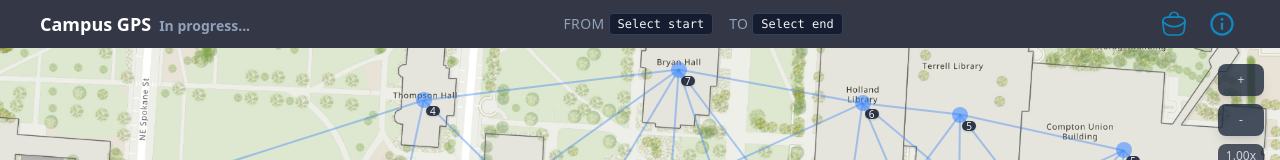
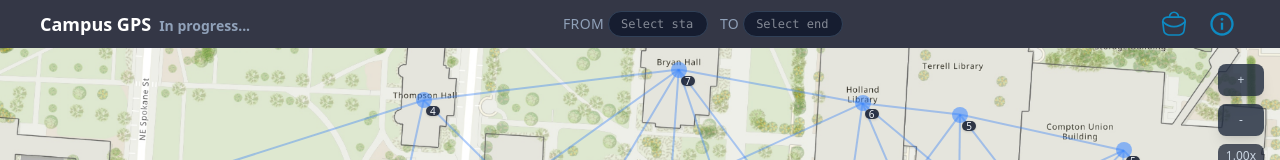
Before and after one commit to Jack-Underhill/WSU-GPS, a React (Vite) app: page / in a window 1280 px wide. Shown: the top 160 px of the page. Built offline with nearby package versions, Linux system fonts and the light colour scheme.

Commit message:
Changed Vertex Labels to Input Pills

```diff
--- a/src/App.jsx
+++ b/src/App.jsx
@@ -5,22 +5,37 @@ import Navbar from "./components/Navbar";
 
 function App() {
   const [routeSummary, setRouteSummary] = useState({
-    startName: null,
-    endName: null,
+    startName: "",
+    endName: "",
     distance: null,
   });
 
-  // Stable callback for CampusMap
+  // Called by CampusMap when start/end or distance changes
   const handleRouteSelectionChange = useCallback(
     ({ startVertex, endVertex, distance }) => {
       setRouteSummary({
-        startName: startVertex ? startVertex.name : null,
-        endName: endVertex ? endVertex.name : null,
+        startName: startVertex ? startVertex.name : "",
+        endName: endVertex ? endVertex.name : "",
         distance: distance ?? null,
       });
     },
     []
   );
+
+  // Called when user types in the navbar inputs
+  const handleStartNameChange = (value) => {
+    setRouteSummary((prev) => ({
+      ...prev,
+      startName: value,
+    }));
+  };
+
+  const handleEndNameChange = (value) => {
+    setRouteSummary((prev) => ({
+      ...prev,
+      endName: value,
+    }));
+  };
 
   return (
     <div className="min-h-screen text-white">
@@ -28,6 +43,8 @@ function App() {
         startName={routeSummary.startName}
         endName={routeSummary.endName}
         distance={routeSummary.distance}
+        onStartNameChange={handleStartNameChange}
+        onEndNameChange={handleEndNameChange}
       />
 
       <main className="relative h-[calc(100vh-3rem)]">
--- a/src/components/Navbar.jsx
+++ b/src/components/Navbar.jsx
@@ -16,10 +16,13 @@ const links = [
   },
 ];
 
-function Navbar({ startName, endName, distance }) {
-    const startLabel = startName || "Select start";
-    const endLabel = endName || "Select end";
-
+function Navbar({
+  startName,
+  endName,
+  distance,
+  onStartNameChange,
+  onEndNameChange,
+}) {
   return (
     <header className="z-10 flex h-12 items-center justify-between bg-slate-950/80 px-10 backdrop-blur">
       {/* Left side: title/status */}
@@ -31,31 +34,52 @@ function Navbar({ startName, endName, distance }) {
       </div>
 
       {/* Middle: current route summary */}
-            <div className="flex items-center gap-4 text-xs md:text-sm">
+      <div className="flex items-center px-3 gap-3 text-xs md:text-sm">
+        {/* From input pill */}
         <div className="flex items-center gap-1">
           <span className="uppercase tracking-wide text-slate-400">From</span>
-                    <span className="min-w-[5rem] rounded border border-slate-700 bg-slate-900/80 px-2 py-0.5 font-mono text-[11px] text-slate-100 md:text-xs">
-                        {startLabel}
-                    </span>
+          <input
+            type="text"
+            value={startName}
+            placeholder="Select start"
+            onChange={(e) => onStartNameChange?.(e.target.value)}
+            className="w-25 rounded-full border border-slate-700
+                       bg-slate-900/80 px-3 py-1
+                       font-mono text-[11px] text-slate-100
+                       outline-none ring-0
+                       focus:border-emerald-400 focus:ring-2 focus:ring-emerald-500/60
+                       md:text-xs"
+          />
         </div>
 
+        {/* To input pill */}
         <div className="flex items-center gap-1">
           <span className="uppercase tracking-wide text-slate-400">To</span>
-                    <span className="min-w-[5rem] rounded border border-slate-700 bg-slate-900/80 px-2 py-0.5 font-mono text-[11px] text-slate-100 md:text-xs">
-                        {endLabel}
-                    </span>
+          <input
+            type="text"
+            value={endName}
+            placeholder="Select end"
+            onChange={(e) => onEndNameChange?.(e.target.value)}
+            className="w-25 rounded-full border border-slate-700
+                       bg-slate-900/80 px-3 py-1
+                       font-mono text-[11px] text-slate-100
+                       outline-none ring-0
+                       focus:border-emerald-400 focus:ring-2 focus:ring-emerald-500/60
+                       md:text-xs"
+          />
         </div>
 
-                {distance &&
+        {/* Distance (read-only) */}
+        {distance != null && (
           <div className="flex items-center gap-1">
             <span className="uppercase tracking-wide text-slate-400">
               Distance
             </span>
-                        <span className="min-w-[5rem] rounded border border-slate-700 bg-slate-900/80 px-2 py-0.5 font-mono text-[11px] text-slate-100 md:text-xs">
-                            {`${distance}`}
+            <span className="w-10 rounded border border-slate-700 bg-slate-900/80 py-0.5 font-mono text-[11px] text-slate-100 md:text-xs">
+              {distance}
             </span>
           </div>
-                }
+        )}
       </div>
 
       {/* Right side: icon links */}
```
Lines whose indentation alone changed are shown as unchanged.
